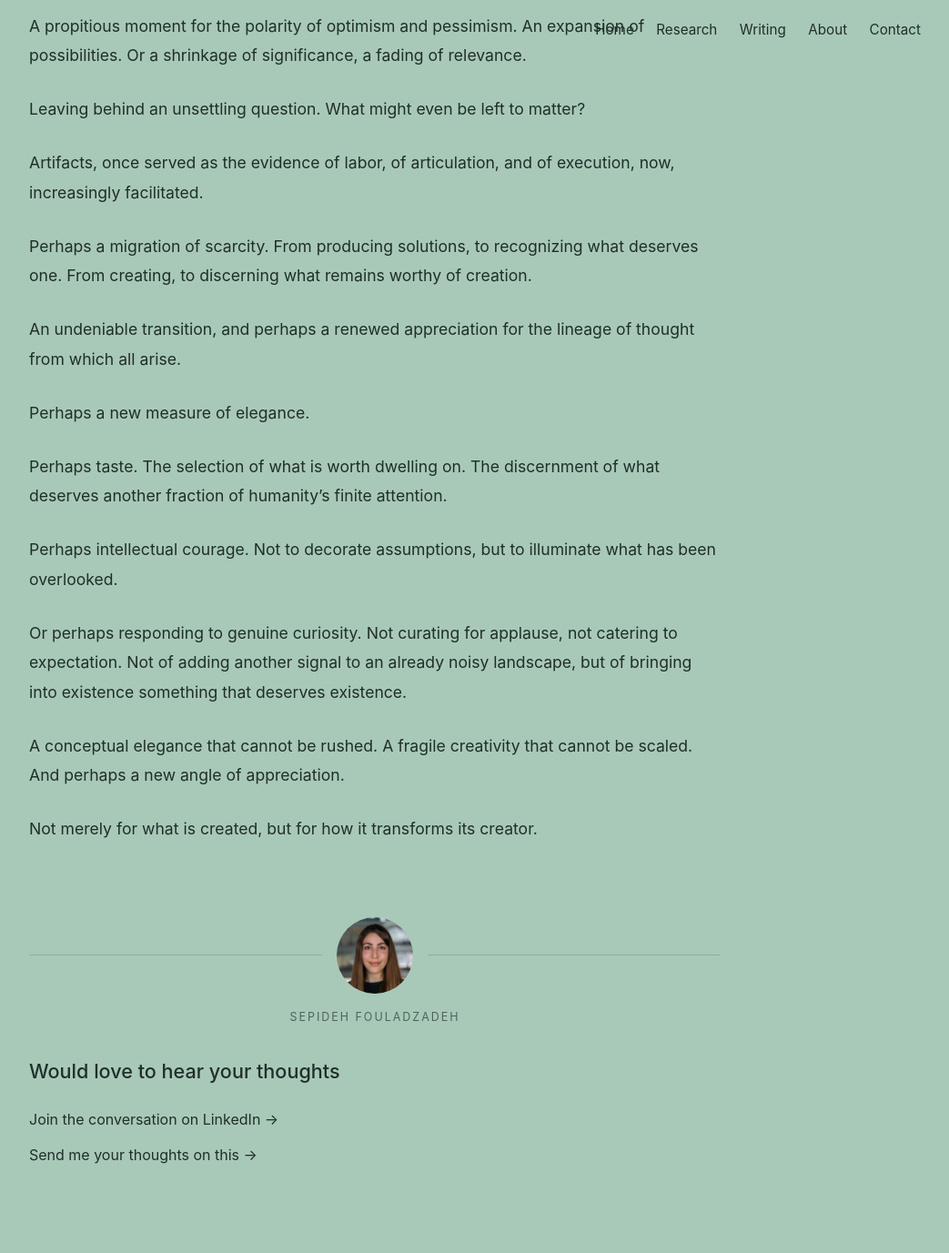
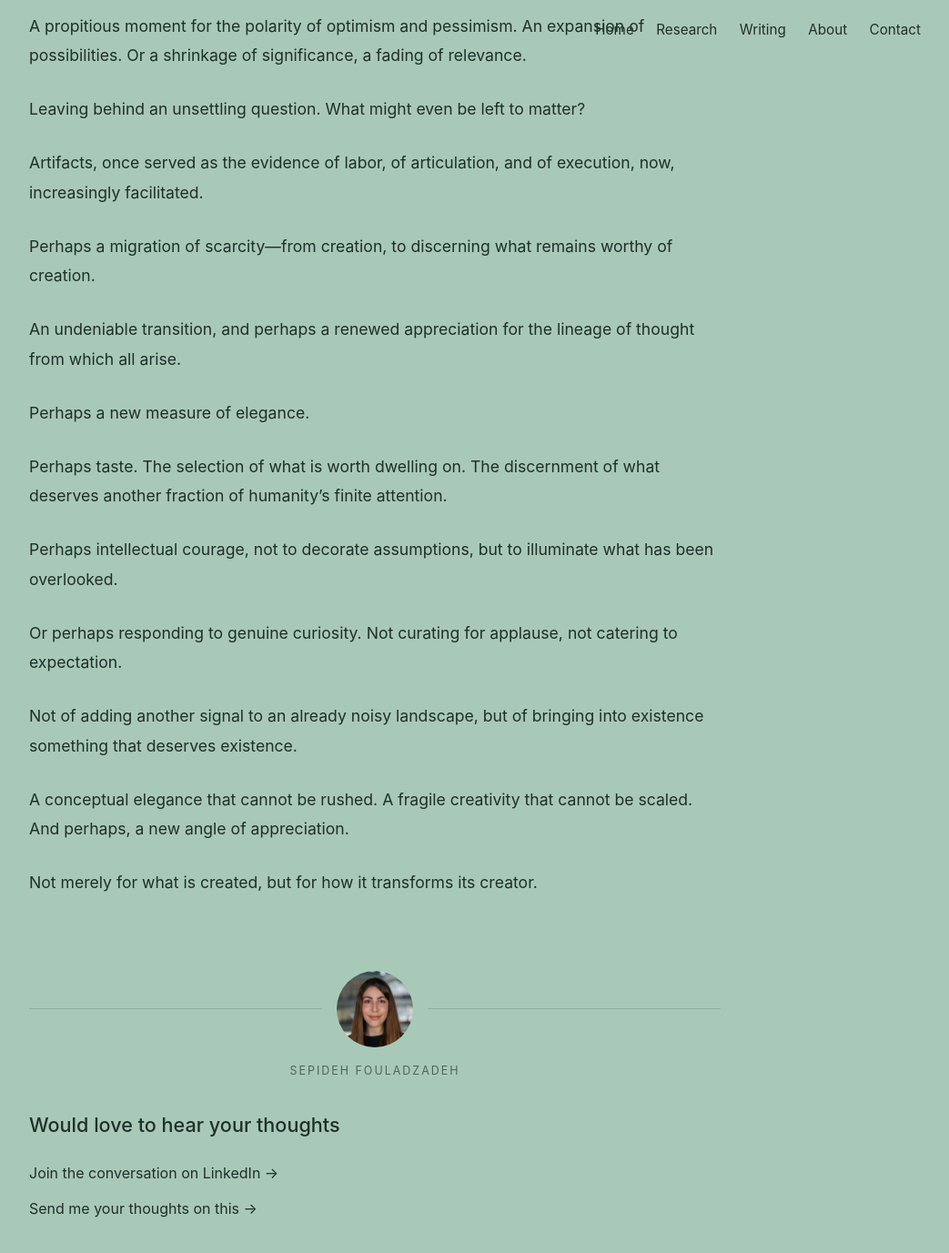
Before and after one commit to SepidehFouladzadeh/SepidehFouladzadeh.github.io, a Jekyll site: the page built from _posts/2026-07-13-elegant-selection.md, in a window 1280 px wide and 1400 px high, scrolled down 747 px. Shown: the top 1377 px of the window at 91% size, without its empty margins (228-1271 px from the left). Built offline with Jekyll 4.4.1, drawn with Linux system fonts in a browser that asks for light colours.

Commit message:
new article md edit

```diff
--- a/_posts/2026-07-13-elegant-selection.md
+++ b/_posts/2026-07-13-elegant-selection.md
@@ -20,7 +20,7 @@ Leaving behind an unsettling question. What might even be left to matter?
 
 Artifacts, once served as the evidence of labor, of articulation, and of execution, now, increasingly facilitated.
 
-Perhaps a migration of scarcity. From producing solutions, to recognizing what deserves one. From creating, to discerning what remains worthy of creation.
+Perhaps a migration of scarcity—from creation, to discerning what remains worthy of creation.
 
 An undeniable transition, and perhaps a renewed appreciation for the lineage of thought from which all arise.
 
@@ -28,10 +28,12 @@ Perhaps a new measure of elegance.
 
 Perhaps taste. The selection of what is worth dwelling on. The discernment of what deserves another fraction of humanity's finite attention.
 
-Perhaps intellectual courage. Not to decorate assumptions, but to illuminate what has been overlooked.
+Perhaps intellectual courage, not to decorate assumptions, but to illuminate what has been overlooked.
 
-Or perhaps responding to genuine curiosity. Not curating for applause, not catering to expectation. Not of adding another signal to an already noisy landscape, but of bringing into existence something that deserves existence.
+Or perhaps responding to genuine curiosity. Not curating for applause, not catering to expectation.
 
-A conceptual elegance that cannot be rushed. A fragile creativity that cannot be scaled. And perhaps a new angle of appreciation.
+Not of adding another signal to an already noisy landscape, but of bringing into existence something that deserves existence.
+
+A conceptual elegance that cannot be rushed. A fragile creativity that cannot be scaled. And perhaps, a new angle of appreciation.
 
 Not merely for what is created, but for how it transforms its creator.
```
